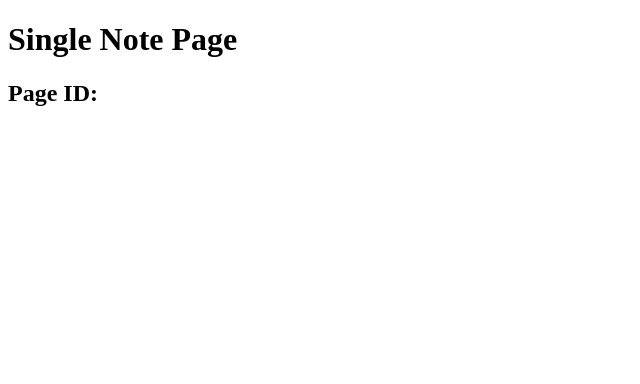
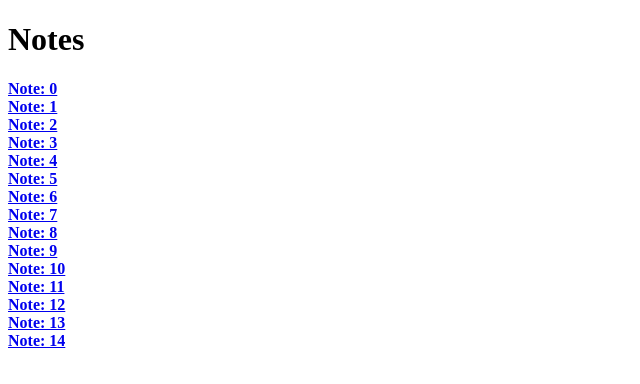
Before and after one commit to dhaval-makvana/intro-next, a Next.js app: page /notes in a window 1280 px wide. Shown: the top 384 px of the page, without its empty margins (0-640 px from the left). Built offline with nearby package versions, Linux system fonts and the light colour scheme.

Commit message:
feat: Page navigation with Link component

```diff
--- a/pages/notes/[...params].jsx
+++ /dev/null
@@ -1,17 +0,0 @@
-// lib
-import React from "react";
-import { useRouter } from "next/router";
-
-const Note = () => {
-    const router = useRouter();
-    const { params } = router.query;
-    console.log("params", params);
-    return (
-        <div>
-            <h1>Single Note Page</h1>
-            <h2>Page ID:</h2>
-        </div>
-    )
-};
-
-export default Note;
--- a/pages/notes/index.jsx
+++ b/pages/notes/index.jsx
@@ -1,5 +1,25 @@
+// lib
 import React from "react";
+import Link from "next/link";
 
-const AllNotes = () => <div>All Notes Page</div>;
+const AllNotes = () => {
+    const notes = new Array(15).fill(1).map((e, i) => ({id: i, title: `Note: ${i}`}))
+
+  return (
+    <div>
+      <h1>Notes</h1>
+
+      {notes.map(note => (
+        <div>
+          <Link key={note.id} href="/notes/[id]" as={`/notes/${note.id}`}>
+            <a>
+              <strong>{note.title}</strong>
+            </a>
+          </Link>
+        </div>
+      ))}
+    </div>
+  )
+};
 
 export default AllNotes;
```
Also changed, not shown: pages/index.jsx (+11 -1 lines).
